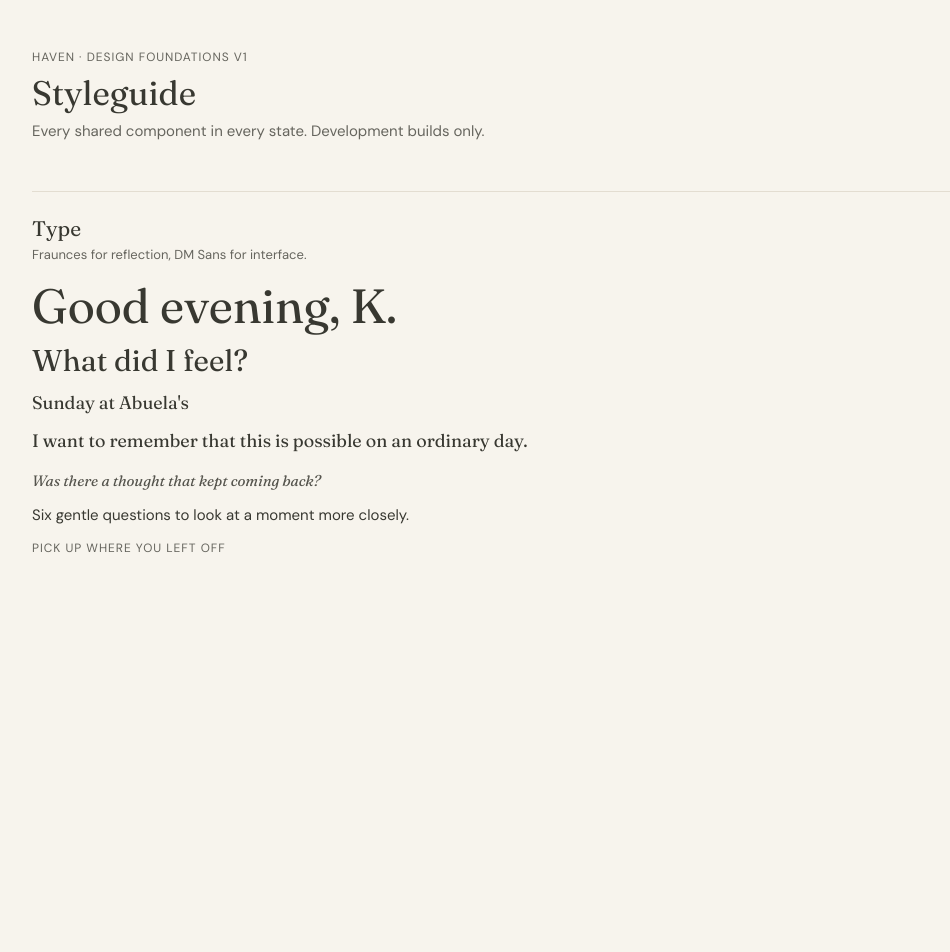
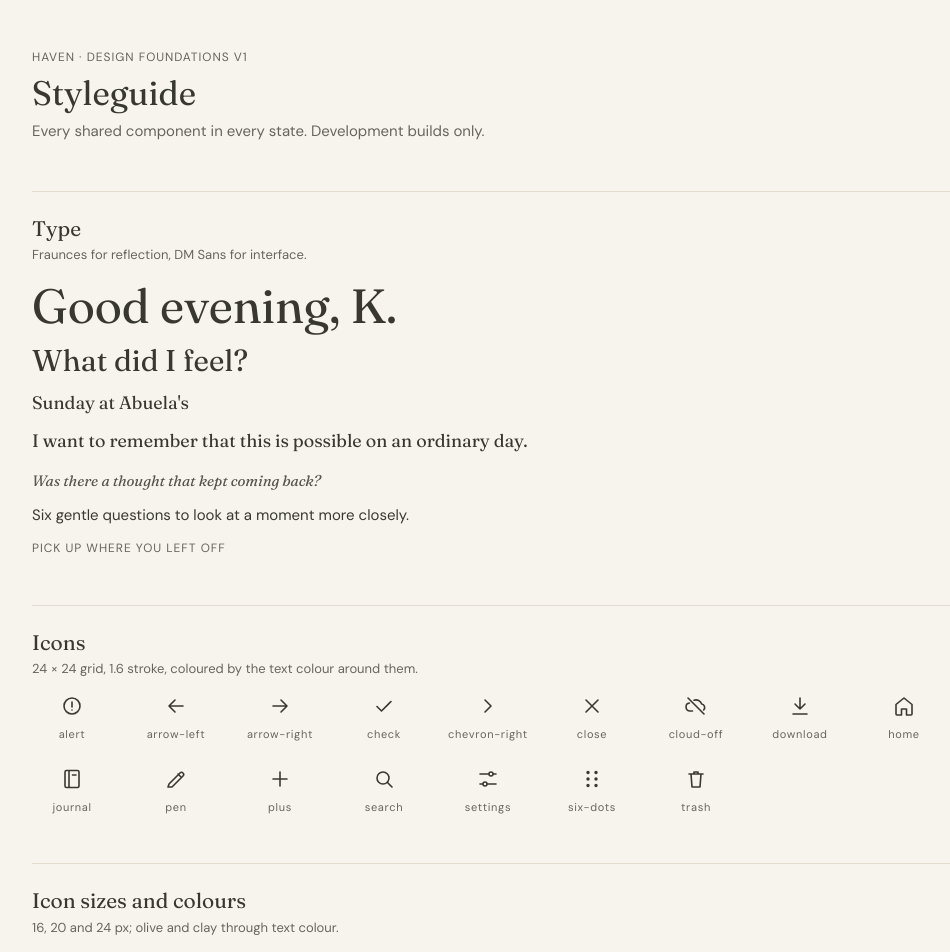
Before and after one commit to keimdja/haven-the-journal, an Angular app: page /styleguide in a window 1280 px wide. Shown: the top 952 px of the page, without its empty margins (120-1070 px from the left). Before the commit the page ends 800 px from the top, so only its background shows below. Built offline with nearby package versions, Linux system fonts and the light colour scheme.

Commit message:
feat(ui): add icon component

```diff
--- a/src/app/features/styleguide/styleguide.ts
+++ b/src/app/features/styleguide/styleguide.ts
@@ -1,5 +1,7 @@
 import { ChangeDetectionStrategy, Component } from '@angular/core';
 
+import { Icon } from '../../shared/ui/icon/icon';
+import { ICON_NAMES } from '../../shared/ui/icon/icons';
 import { StyleguideSection } from './styleguide-section';
 
 /**
@@ -8,7 +10,7 @@ import { StyleguideSection } from './styleguide-section';
  */
 @Component({
   selector: 'app-styleguide',
-  imports: [StyleguideSection],
+  imports: [Icon, StyleguideSection],
   template: `
     <main class="mx-auto flex max-w-5xl flex-col gap-12 px-6 py-12">
       <header class="flex flex-col gap-2">
@@ -28,8 +30,32 @@ import { StyleguideSection } from './styleguide-section';
           <p class="text-label uppercase text-ink-soft">Pick up where you left off</p>
         </div>
       </app-styleguide-section>
+
+      <app-styleguide-section heading="Icons" note="24 × 24 grid, 1.6 stroke, coloured by the text colour around them.">
+        @for (name of iconNames; track name) {
+          <figure class="flex w-20 flex-col items-center gap-2 text-ink">
+            <app-icon [name]="name" [size]="24" />
+            <figcaption class="text-stamp text-ink-soft">{{ name }}</figcaption>
+          </figure>
+        }
+      </app-styleguide-section>
+
+      <app-styleguide-section heading="Icon sizes and colours" note="16, 20 and 24 px; olive and clay through text colour.">
+        <div class="flex items-center gap-4 text-ink">
+          <app-icon name="pen" [size]="16" />
+          <app-icon name="pen" />
+          <app-icon name="pen" [size]="24" />
+        </div>
+        <div class="flex items-center gap-4">
+          <app-icon class="text-olive" name="six-dots" [size]="22" />
+          <app-icon class="text-olive" name="check" [size]="14" [strokeWidth]="2" />
+          <app-icon class="text-clay-text" name="trash" />
+        </div>
+      </app-styleguide-section>
     </main>
   `,
   changeDetection: ChangeDetectionStrategy.OnPush,
 })
-export class Styleguide {}
+export class Styleguide {
+  protected readonly iconNames = ICON_NAMES;
+}
--- /dev/null
+++ b/src/app/shared/ui/icon/icon.ts
@@ -0,0 +1,47 @@
+import { ChangeDetectionStrategy, Component, computed, input } from '@angular/core';
+
+import { ICONS, IconDefinition, IconName } from './icons';
+
+/**
+ * An inline SVG icon from the design's set. It takes the surrounding text colour
+ * (`currentColor`), so colour it with a `text-*` class on it or its parent.
+ *
+ * Decorative by default (hidden from screen readers). Pass `label` when the icon
+ * carries meaning on its own, e.g. an icon-only button without visible text.
+ */
+@Component({
+  selector: 'app-icon',
+  template: `
+    <svg
+      viewBox="0 0 24 24"
+      [attr.width]="size()"
+      [attr.height]="size()"
+      [attr.fill]="icon().filled ? 'currentColor' : 'none'"
+      [attr.stroke]="icon().filled ? null : 'currentColor'"
+      [attr.stroke-width]="icon().filled ? null : strokeWidth()"
+      stroke-linecap="round"
+      stroke-linejoin="round"
+      focusable="false"
+    >
+      <path [attr.d]="icon().d" />
+    </svg>
+  `,
+  host: {
+    class: 'inline-flex shrink-0',
+    '[attr.role]': 'label() ? "img" : null',
+    '[attr.aria-label]': 'label() || null',
+    '[attr.aria-hidden]': 'label() ? null : "true"',
+  },
+  changeDetection: ChangeDetectionStrategy.OnPush,
+})
+export class Icon {
+  readonly name = input.required<IconName>();
+  /** Width and height in px. */
+  readonly size = input(20);
+  /** Outline thickness; the design uses 1.6 for most icons and 2 for small checks. */
+  readonly strokeWidth = input(1.6);
+  /** Accessible name. Leave empty for decorative icons. */
+  readonly label = input<string>();
+
+  protected readonly icon = computed<IconDefinition>(() => ICONS[this.name()]);
+}
--- /dev/null
+++ b/src/app/shared/ui/icon/icons.ts
@@ -0,0 +1,46 @@
+/**
+ * Every icon in the design, drawn on a 24 × 24 grid. Each icon is a single path
+ * `d` string, so the component only ever renders one <path>. Circles and the
+ * journal's rounded rectangle are written as path commands with the helpers below.
+ */
+export interface IconDefinition {
+  readonly d: string;
+  /** Solid shapes (fill) instead of outlines (stroke). */
+  readonly filled?: boolean;
+}
+
+/** A full circle as two arcs. */
+const circle = (cx: number, cy: number, r: number): string =>
+  `M${cx - r} ${cy}a${r} ${r} 0 1 0 ${2 * r} 0a${r} ${r} 0 1 0 ${-2 * r} 0`;
+
+export const ICONS = {
+  alert: { d: `${circle(12, 12, 8)}M12 8v5M12 16h.01` },
+  'arrow-left': { d: 'M19 12H5M11 6l-6 6 6 6' },
+  'arrow-right': { d: 'M5 12h14M13 6l6 6-6 6' },
+  check: { d: 'M5 12.5l4.5 4.5L19 7.5' },
+  'chevron-right': { d: 'M9 6l6 6-6 6' },
+  close: { d: 'M6 6l12 12M18 6L6 18' },
+  'cloud-off': {
+    d: 'M4 4l16 16M8.5 17H6a4 4 0 0 1-.6-7.95M10 6.2A6 6 0 0 1 17.7 10 3.5 3.5 0 0 1 19.6 16',
+  },
+  download: { d: 'M12 4v11M7 10l5 5 5-5M5 20h14' },
+  home: { d: 'M4 10.5L12 4l8 6.5V20a1 1 0 0 1-1 1h-4.5v-6h-5v6H5a1 1 0 0 1-1-1z' },
+  journal: {
+    d:
+      'M6.5 3.5h11A1.5 1.5 0 0 1 19 5v14a1.5 1.5 0 0 1-1.5 1.5h-11A1.5 1.5 0 0 1 5 19V5a1.5 1.5 0 0 1 1.5-1.5z' +
+      'M9 3.5v17M12.5 8h3.5',
+  },
+  pen: { d: 'M4 20h4L19 9a2.1 2.1 0 0 0-3-3L5 17zM14 7l3 3' },
+  plus: { d: 'M12 5v14M5 12h14' },
+  search: { d: `${circle(11, 11, 6)}M20 20l-4.5-4.5` },
+  settings: { d: `M4 7h9M17 7h3M4 17h3M11 17h9${circle(15, 7, 2)}${circle(9, 17, 2)}` },
+  'six-dots': {
+    d: [8, 16].flatMap((x) => [5.5, 12, 18.5].map((y) => circle(x, y, 1.7))).join(''),
+    filled: true,
+  },
+  trash: { d: 'M5 7h14M10 7V5h4v2M7 7l1 13h8l1-13' },
+} as const satisfies Record<string, IconDefinition>;
+
+export type IconName = keyof typeof ICONS;
+
+export const ICON_NAMES = Object.keys(ICONS) as IconName[];
```
Also changed, not shown: 1 other file (tests, documents, lock files or other folders).
